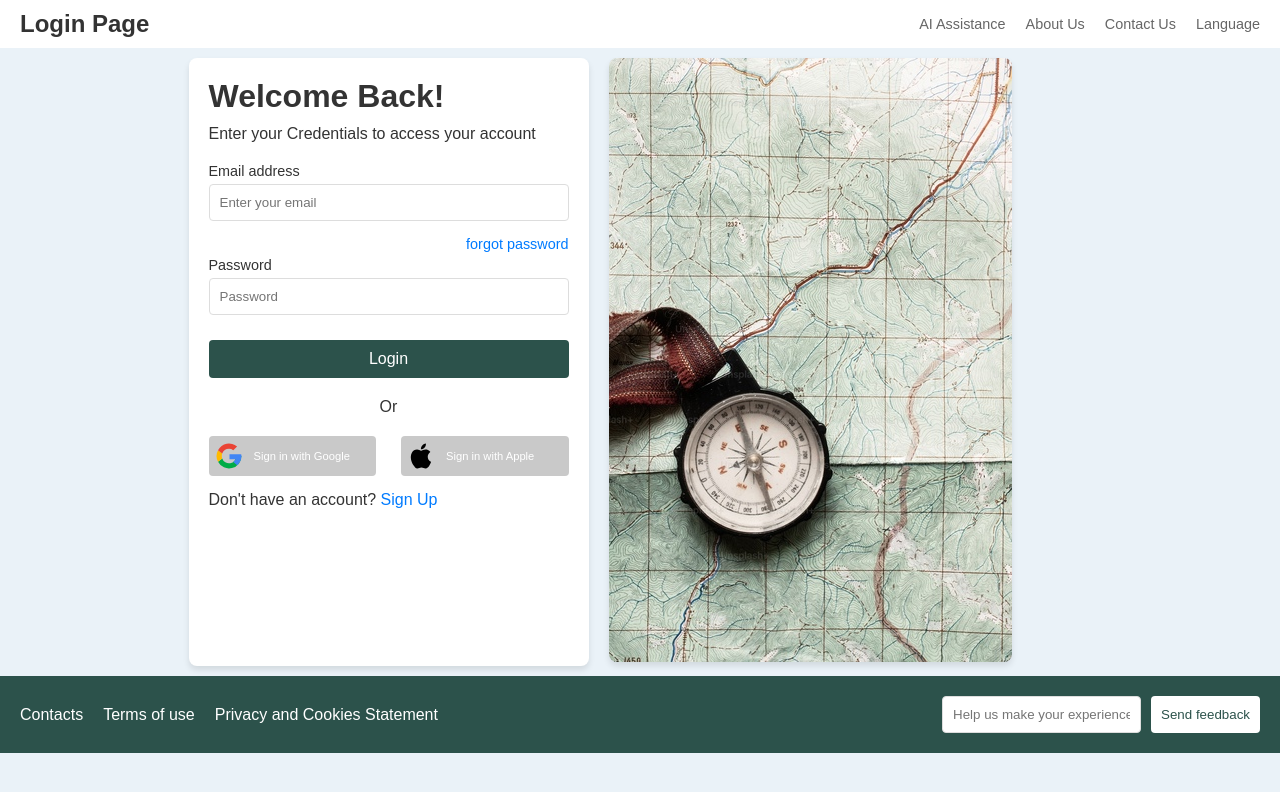
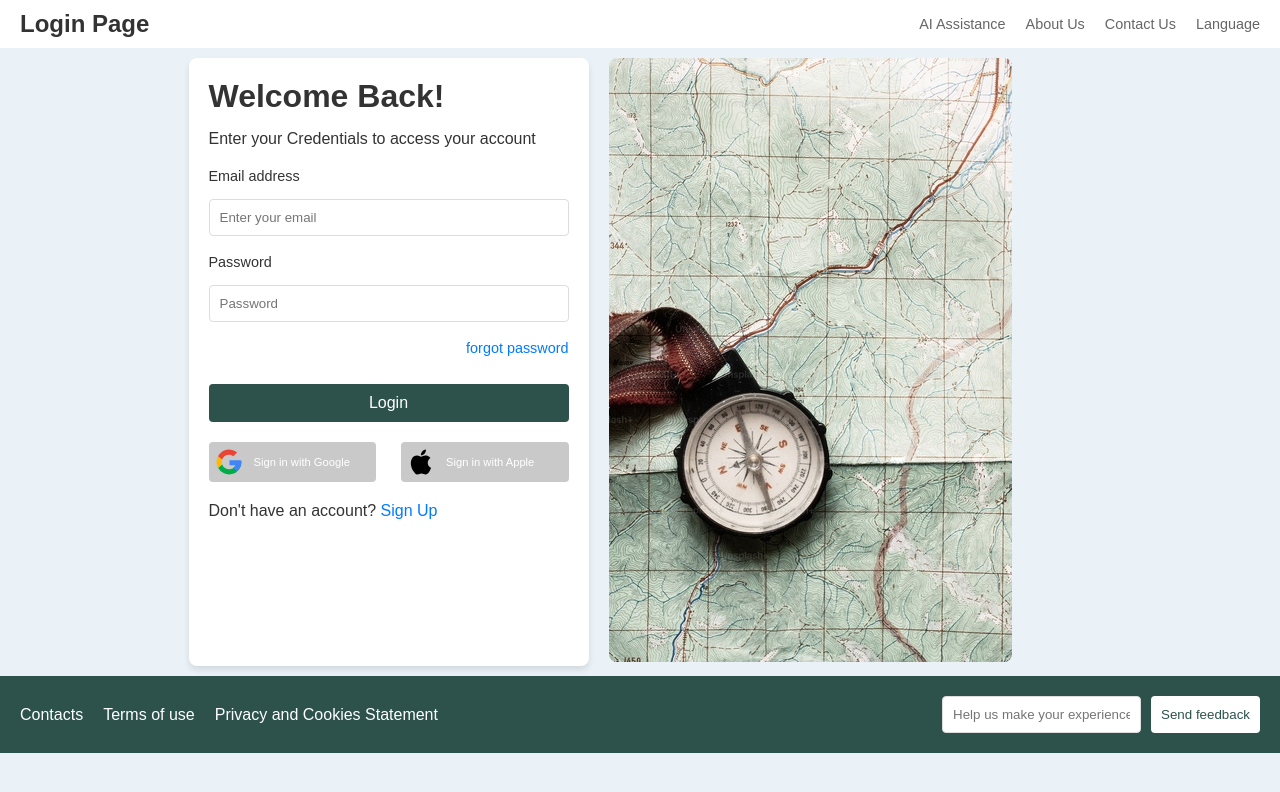
Before and after one commit to Shirazum09/BonVoyage-Project, a plain HTML site: page login.html in a window 1280 px wide. Drawn offline with Linux system fonts and the light colour scheme.

Commit message:
final login

```diff
--- a/login.html
+++ b/login.html
@@ -26,6 +26,7 @@
         <div class="container1">
             <div class="login-container">
                 <div class="login-form">
+
                     <h2>Welcome Back!</h2>
                     <p>Enter your Credentials to access your account</p>
 
@@ -34,17 +35,13 @@
                     <input type="email" id="email" placeholder="Enter your email">
 
                     <!-- Password Input -->
-                    <a href="#" class="forgot-password">forgot password</a>
+
                     <label for="password">Password</label>
                     <input type="password" id="password" placeholder="Password">
+                    <a href="#" class="forgot-password">forgot password</a>
 
                     <!-- Login Button -->
                     <button type="submit" class="login-btn">Login</button>
-
-                    <!-- OR Separator -->
-                    <div class="or-separator">
-                        <span>Or</span>
-                    </div>
 
                     <!-- Social Sign In Buttons -->
                     <div class="social-signin">
--- a/styles.css
+++ b/styles.css
@@ -44,11 +44,8 @@ nav ul li a {
     color: #666;
     font-size: 0.9rem;
 }
+
 /* Main Content */
-
-
-
-
 .container1 {
     max-width: 1200px;
     width: 100%;
@@ -60,6 +57,8 @@ nav ul li a {
 .login-container {
     display: flex;
     gap: 20px;
+    align-items: flex-start; /* Убираем растяжение по высоте */
+    align-items: stretch;
 }
 
 .login-form {
@@ -68,16 +67,19 @@ nav ul li a {
     background-color: #fff;
     border-radius: 8px;
     box-shadow: 0 4px 6px rgba(0, 0, 0, 0.1);
+    display: flex;
+    flex-direction: column;
+    gap: 10px; /* Меньше вертикальных отступов между элементами */
 }
 
 .login-form h2 {
     font-size: 2rem;
-    margin-bottom: 10px;
+    margin-bottom: 5px; /* Меньше отступа под заголовком */
 }
 
 .login-form p {
     font-size: 1rem;
-    margin-bottom: 20px;
+    margin-bottom: 10px; /* Меньше отступа под описанием */
 }
 
 .login-form label {
@@ -89,7 +91,7 @@ nav ul li a {
 .login-form input {
     width: 100%;
     padding: 10px;
-    margin-bottom: 15px;
+    margin-bottom: 8px; /* Меньше отступа после полей ввода */
     border: 1px solid #ddd;
     border-radius: 4px;
 }
@@ -100,19 +102,18 @@ nav ul li a {
     font-size: 0.9rem;
     color: #007bff;
     text-decoration: none;
-    margin-bottom: 5px; /* Добавлено для вертикального отступа */
+    margin-bottom: 10px;
 }
 
 .remember-me {
-    display: flex; /* Используем Flexbox */
-    align-items: center; /* Выравниваем по вертикали */
-    gap: 5px; /* Расстояние между галочкой и текстом */
-    font-size: 0.8rem; /* Уменьшаем размер шрифта */
-    margin-left: 0; /* Убираем отступ слева */
+    display: flex;
+    align-items: center;
+    gap: 5px;
+    font-size: 0.8rem;
 }
 
 .remember-me input[type="checkbox"] {
-    margin: 0; /* Убираем стандартные отступы */
+    margin: 0;
 }
 
 .login-btn {
@@ -124,24 +125,15 @@ nav ul li a {
     border-radius: 4px;
     font-size: 1rem;
     cursor: pointer;
-    margin-top: 10px; /* Добавлен отступ сверху */
+    margin-top: 8px; /* Меньше отступ сверху кнопки */
 }
 
-.or-separator {
-    text-align: center;
-    margin: 20px 0;
-}
 
-.or-separator span {
-    position: relative;
-    padding: 0 10px;
-    background-color: transparent; /* Убран фон */
-}
 
 .social-signin {
     display: flex;
     gap: 25px;
-    margin-top: 20px;
+    margin-top: 10px;
 }
 
 .google-btn,
@@ -155,8 +147,9 @@ nav ul li a {
     display: flex;
     align-items: center;
     gap: 10px;
-    margin-bottom: 15px;
+    margin-bottom: 10px;
 }
+
 
 .google-btn {
     background-color: #c9c9c9;
@@ -171,14 +164,15 @@ nav ul li a {
 .signup-link {
     color: #007bff;
     text-decoration: none;
+    margin-top: 10px;
 }
 
-/* Background Image */
 .background-image img {
+    max-width: 1200px;
     width: 100%;
+    height: auto;
+    object-fit: cover;
     border-radius: 8px;
-    box-shadow: 0 4px 6px rgba(0, 0, 0, 0.1);
-
 }
 
 /* Footer */
```
